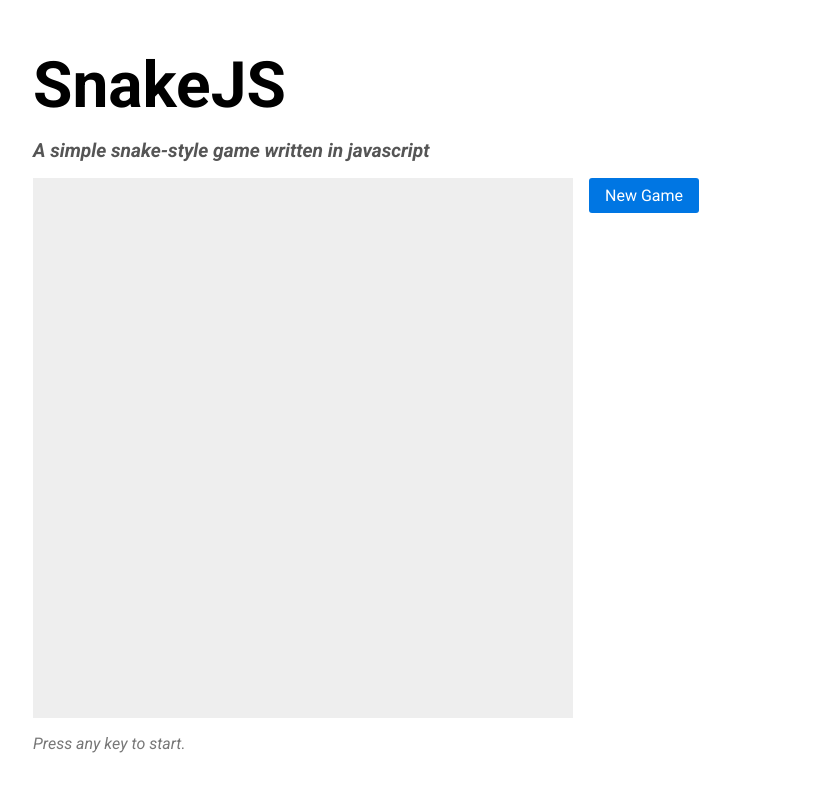
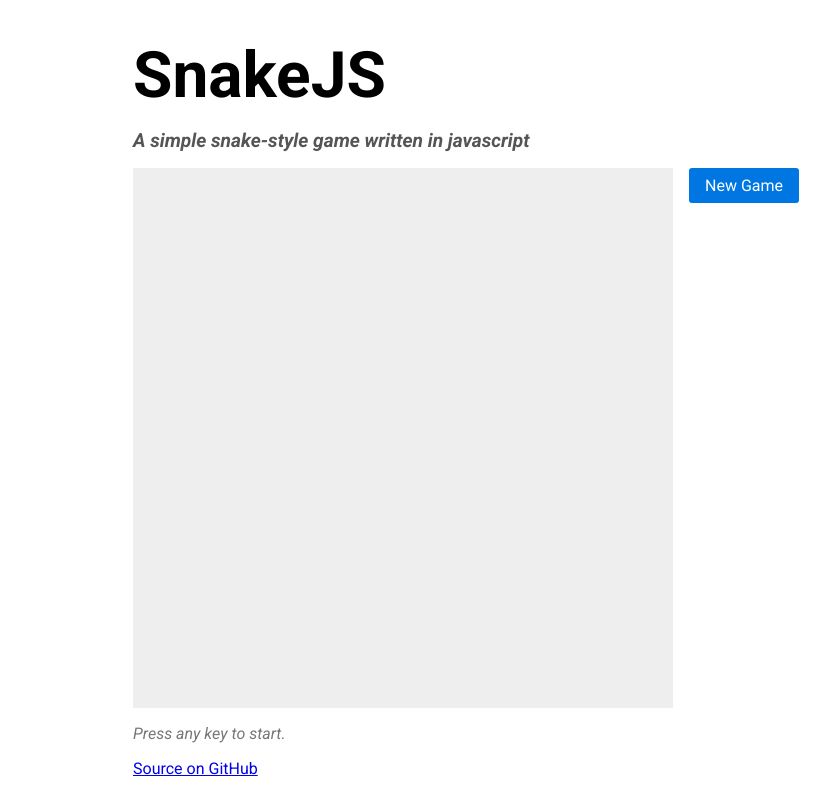
Before and after one commit to bluefantail/snakejs, a plain HTML site: page index.html in a window 1280 px wide. Shown: the whole page, without its empty margins (7-837 px from the left). Drawn offline with nearby package versions, Linux system fonts and the light colour scheme; files that its build step writes are made by us from their sources.

Commit message:
some links for readme and demo

```diff
--- a/assets/stylesheets/snake.scss
+++ b/assets/stylesheets/snake.scss
@@ -93,7 +93,7 @@ body>div{
 }
 body>div>div{
 	width: 100%;
-	max-width: 1200px;
+	max-width: 1000px;
 	margin: 0px auto;
 	box-sizing: border-box;
 }
@@ -167,7 +167,10 @@ body>div>div{
 		color: lighten($snake, 5%) !important;
 	}
 }
-
+.github{
+	float: left;
+	clear: left;
+}
 
 // Buttons
 .button{
--- a/index.html
+++ b/index.html
@@ -19,6 +19,7 @@
 					<div id="score-board"></div>
 				</div>
 				<p id="message-board"></p>
+				<a class="github" href="github.com/bluefantail/snakejs/">Source on GitHub</a>
 			</div>
 		</div>
 		<div class="snake-sample hide"></div>
```
Also changed, not shown: 1 other file.
